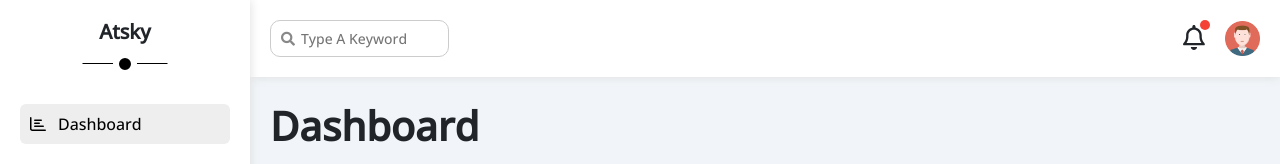
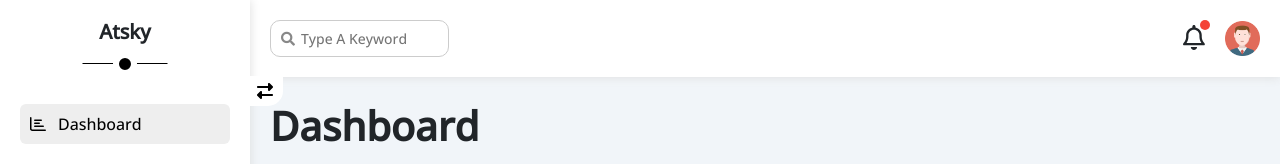
Before and after one commit to zaki164/Atsky, a React (Create React App) app: page / in a window 1280 px wide. Shown: the top 164 px of the page. Built offline with nearby package versions, Linux system fonts and the light colour scheme.

Commit message:
sidebar enhance

```diff
--- a/src/Layout/Layout.jsx
+++ b/src/Layout/Layout.jsx
@@ -1,12 +1,25 @@
+import { faRightLeft } from "@fortawesome/free-solid-svg-icons";
+import { FontAwesomeIcon } from "@fortawesome/react-fontawesome";
+import { useRef } from "react";
+import { useState } from "react";
 import { Header, Sidebar } from "../components"
 import Router from "../Router/Router";
 import "./Layout.scss";
 
 const Layout = () => {
+  const [small, setsmall] = useState(false);
+  const layoutRef = useRef();
+  const handleSizeSideBar = () => {
+    setsmall(!small)
+    layoutRef.current.classList.toggle('small');
+  }
   return (
     <>
-      <Sidebar />
-      <div className="layout_content">
+      <Sidebar small={small} />
+      <div className="layout_content position-relative" ref={layoutRef}>
+        <span className="iconToggle position-absolute" onClick={handleSizeSideBar}>
+          <FontAwesomeIcon icon={faRightLeft} />
+        </span>
         <Header />
         <Router />
       </div>
--- a/src/Layout/Layout.scss
+++ b/src/Layout/Layout.scss
@@ -1,11 +1,32 @@
 @import "../sass/helpers";
 
 .layout_content {
-    background-color: $bgColor;
-    min-height: 100vh;
-    overflow: hidden;
-    padding-left: 250px;
+  background-color: $bgColor;
+  min-height: 100vh;
+  overflow: hidden;
+  padding-left: 250px;
+  transition: $mainTransition;
+  &.small {
+    padding-left: 58px;
+  }
+  @include media(sm) {
+    padding-left: 58px;
+  }
+  .iconToggle {
+    top: 76px;
+    color: $blackColor;
+    background-color: $whiteColor;
+    padding: 3px 10px;
+    border-radius: 0 0 15px 0;
+    z-index: 20;
+    margin-left: -3px;
+    cursor: pointer;
+    transition: $mainTransition;
+    &:hover {
+      color: $blueColor
+    }
     @include media(sm) {
-        padding-left: 58px;
+      display: none;
     }
+  }
 }
--- a/src/components/Sidebar/Sidebar.jsx
+++ b/src/components/Sidebar/Sidebar.jsx
@@ -3,9 +3,9 @@ import { NavLink } from "react-router-dom";
 import "./Sidebar.scss";
 import { data } from "../../constants";
 
-const Sidebar = () => {
+const Sidebar = ({small}) => {
   return (
-    <aside className="sidebar position-fixed custom_shadow">
+    <aside className={`sidebar position-fixed custom_shadow ${small ? 'small' : ''}`}>
       <h4 className="title text-center position-relative fw-bold">{document.title}</h4>
       <ul className="flex-column">
       {
--- a/src/components/Sidebar/Sidebar.scss
+++ b/src/components/Sidebar/Sidebar.scss
@@ -4,9 +4,34 @@
   height: 100vh;
   background-color: $whiteColor;
   padding: 20px;
+  z-index: 10;
+  transition: $mainTransition;
   @include media(sm) {
     width: 58px;
     padding: 10px;
+  }
+  &.small {
+    width: 58px;
+    padding: 10px;
+    .title {
+      font-size: 14px;
+      &::before {
+        width: 40px;
+      }
+      &::after {
+        border-width: 2px;
+        width: 12px;
+        height: 12px;
+        bottom: -6px;
+      }
+    }
+    ul {
+      margin-top: 30px;
+      gap: 10px;
+      li a span {
+        display: none;
+      }
+    }
   }
   .title {
     padding-bottom: 20px;
```
